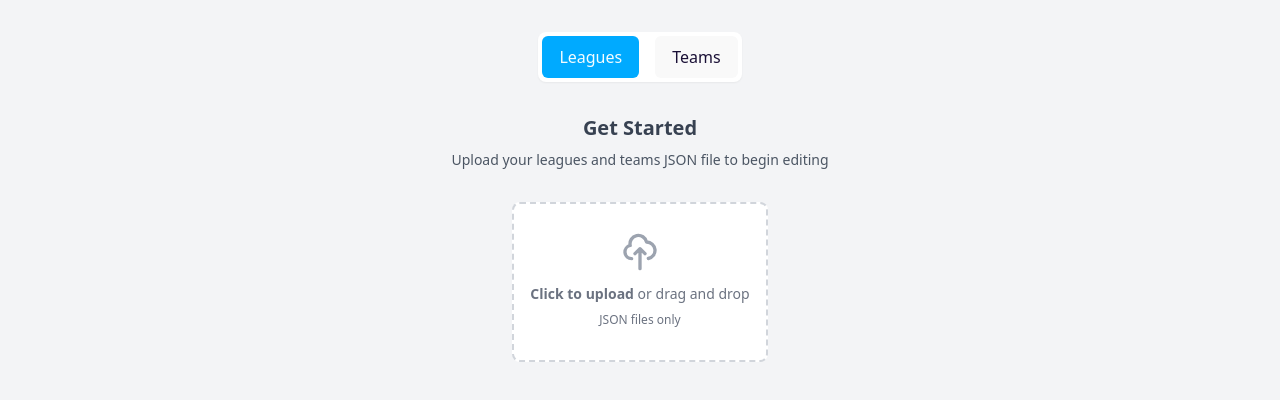
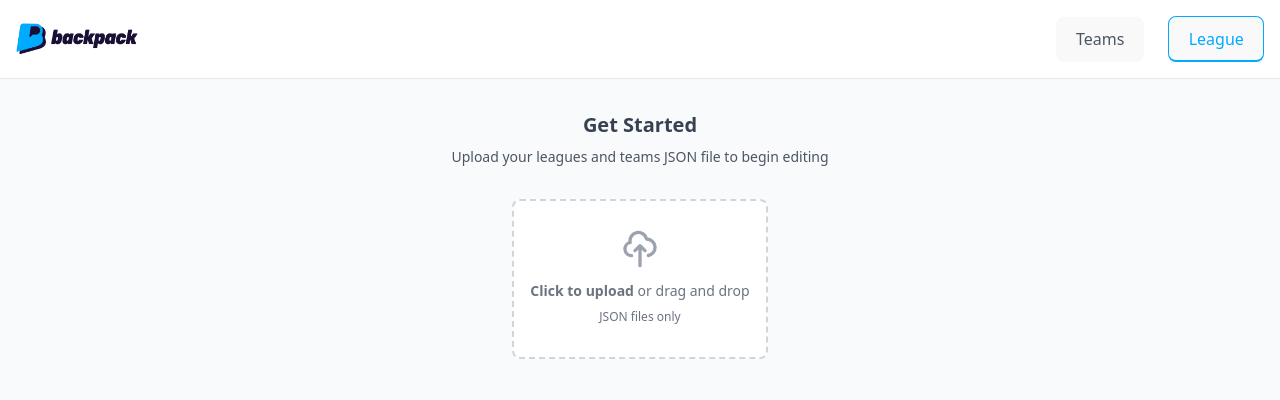
Before and after one commit to TechHoldingLLC/backpack-json-editor, a React (Vite) app: page / in a window 1280 px wide. Shown: the top 400 px of the page. Built offline with nearby package versions, Linux system fonts and the light colour scheme.

Commit message:
Cancel Button changes

```diff
--- a/src/App.tsx
+++ b/src/App.tsx
@@ -6,6 +6,7 @@ import { SaveJsonButton } from './components/SaveJsonButton'
 import { SaveTeamJsonButton } from './components/SaveTeamJsonButton'
 import { ValidationErrors } from './components/ValidationErrors'
 import type { ExtendedTeam } from './components/team/types'
+import { Header } from './components/Header'
 
 // Basic interfaces for League data
 interface BasicTeam {
@@ -107,34 +108,21 @@ function App() {
     setTimeout(() => setValidationErrors([]), 5000)
   }
 
+  const handleCancel = () => {
+    if (activeTab === 'leagues') {
+      setLeagueData(null);
+    } else {
+      setTeamData(null);
+    }
+    setError(null);
+    setValidationErrors([]);
+  };
+
   return (
-    <div className="min-h-screen bg-gray-100 py-8 px-4">
+    <div className="min-h-screen bg-gray-50">
+      <Header activeTab={activeTab} onTabChange={handleTabChange} />
+      <main className="container mx-auto px-4 py-8">
         <div className="max-w-7xl mx-auto">
-        <div className="flex justify-center mb-8">
-          <div className="flex space-x-4 bg-white rounded-lg p-1 shadow-sm">
-            <button
-              onClick={() => handleTabChange('leagues')}
-              className={`px-4 py-2 rounded-md transition-colors ${
-                activeTab === 'leagues'
-                  ? 'bg-primary text-text-light'
-                  : 'text-text hover:bg-gray-100'
-              }`}
-            >
-              Leagues
-            </button>
-            <button
-              onClick={() => handleTabChange('teams')}
-              className={`px-4 py-2 rounded-md transition-colors ${
-                activeTab === 'teams'
-                  ? 'bg-primary text-text-light'
-                  : 'text-text hover:bg-gray-100'
-              }`}
-            >
-              Teams
-            </button>
-          </div>
-        </div>
-
           {error && (
             <div className="mb-8 p-4 bg-red-100 text-red-700 rounded-lg">
               {error}
@@ -163,6 +151,7 @@ function App() {
                 <SaveJsonButton
                   data={leagueData.leagues}
                   onSave={handleSaveLeagueJson}
+                  onCancel={handleCancel}
                   onValidationError={handleValidationError}
                 />
               </div>
@@ -182,6 +171,7 @@ function App() {
                 <SaveTeamJsonButton
                   data={teamData}
                   onSave={handleSaveTeamJson}
+                  onCancel={handleCancel}
                   onValidationError={handleValidationError}
                 />
               </div>
@@ -197,6 +187,7 @@ function App() {
             onDismiss={() => setValidationErrors([])}
           />
         </div>
+      </main>
     </div>
   )
 }
--- /dev/null
+++ b/src/components/Header.tsx
@@ -0,0 +1,42 @@
+import GreenLogo from '../assets/GreenLogo.png';
+
+interface HeaderProps {
+  activeTab: 'leagues' | 'teams';
+  onTabChange: (tab: 'leagues' | 'teams') => void;
+}
+
+export const Header = ({ activeTab, onTabChange }: HeaderProps) => {
+  return (
+    <header className="bg-white border-b border-gray-200">
+      <div className="container mx-auto px-4 py-4">
+        <div className="flex items-center justify-between">
+          <div className="flex items-center">
+            <img src={GreenLogo} alt="Backpack Logo" className="h-8" />
+          </div>
+          <nav className="flex items-center space-x-6">
+            <button
+              onClick={() => onTabChange('teams')}
+              className={`text-base font-medium transition-colors ${
+                activeTab === 'teams'
+                  ? 'text-primary border-b-2 border-primary'
+                  : 'text-gray-600 hover:text-primary'
+              }`}
+            >
+              Teams
+            </button>
+            <button
+              onClick={() => onTabChange('leagues')}
+              className={`text-base font-medium transition-colors ${
+                activeTab === 'leagues'
+                  ? 'text-primary border-b-2 border-primary'
+                  : 'text-gray-600 hover:text-primary'
+              }`}
+            >
+              League
+            </button>
+          </nav>
+        </div>
+      </div>
+    </header>
+  );
+};
--- a/src/components/SaveJsonButton.tsx
+++ b/src/components/SaveJsonButton.tsx
@@ -1,5 +1,5 @@
 import { Button } from './ui/button';
-import { Save } from 'lucide-react';
+import { Save, X } from 'lucide-react';
 
 interface ValidationError {
   path: string;
@@ -22,10 +22,11 @@ interface League {
 interface SaveJsonButtonProps {
   data: League[];
   onSave: () => void;
+  onCancel: () => void;
   onValidationError: (errors: ValidationError[]) => void;
 }
 
-export const SaveJsonButton = ({ data, onSave, onValidationError }: SaveJsonButtonProps) => {
+export const SaveJsonButton = ({ data, onSave, onCancel, onValidationError }: SaveJsonButtonProps) => {
   const validateLeagueData = (leagues: League[]): ValidationError[] => {
     const errors: ValidationError[] = [];
 
@@ -82,6 +83,7 @@ export const SaveJsonButton = ({ data, onSave, onValidationError }: SaveJsonButt
   };
 
   return (
+    <div className="flex items-center gap-3">
       <Button
         onClick={handleSave}
         className="bg-primary text-white hover:bg-primary/90 transition-colors flex items-center gap-2"
@@ -89,5 +91,14 @@ export const SaveJsonButton = ({ data, onSave, onValidationError }: SaveJsonButt
         <Save className="w-4 h-4" />
         Save JSON
       </Button>
+      <Button
+        onClick={onCancel}
+        variant="outline"
+        className="border-gray-200 text-gray-700 hover:bg-gray-100 transition-colors flex items-center gap-2"
+      >
+        <X className="w-4 h-4" />
+        Cancel
+      </Button>
+    </div>
   );
 };
--- a/src/components/SaveTeamJsonButton.tsx
+++ b/src/components/SaveTeamJsonButton.tsx
@@ -1,5 +1,5 @@
 import { Button } from './ui/button';
-import { Save } from 'lucide-react';
+import { Save, X } from 'lucide-react';
 import type { ExtendedTeam } from './team/types';
 
 interface ValidationError {
@@ -10,10 +10,11 @@ interface ValidationError {
 interface SaveTeamJsonButtonProps {
   data: ExtendedTeam;
   onSave: () => void;
+  onCancel: () => void;
   onValidationError: (errors: ValidationError[]) => void;
 }
 
-export const SaveTeamJsonButton = ({ data, onSave, onValidationError }: SaveTeamJsonButtonProps) => {
+export const SaveTeamJsonButton = ({ data, onSave, onCancel, onValidationError }: SaveTeamJsonButtonProps) => {
   const validateTeamData = (team: ExtendedTeam): ValidationError[] => {
     const errors: ValidationError[] = [];
 
@@ -220,6 +221,7 @@ export const SaveTeamJsonButton = ({ data, onSave, onValidationError }: SaveTeam
   };
 
   return (
+    <div className="flex items-center gap-3">
       <Button
         onClick={handleSave}
         className="bg-primary text-white hover:bg-primary/90 transition-colors flex items-center gap-2"
@@ -227,5 +229,14 @@ export const SaveTeamJsonButton = ({ data, onSave, onValidationError }: SaveTeam
         <Save className="w-4 h-4" />
         Save JSON
       </Button>
+      <Button
+        onClick={onCancel}
+        variant="outline"
+        className="border-gray-200 text-gray-700 hover:bg-gray-100 transition-colors flex items-center gap-2"
+      >
+        <X className="w-4 h-4" />
+        Cancel
+      </Button>
+    </div>
   );
 };
```
Also changed, not shown: src/assets/GreenLogo.png (added), src/assets/Group.png (added). Lines whose indentation alone changed are shown as unchanged.
